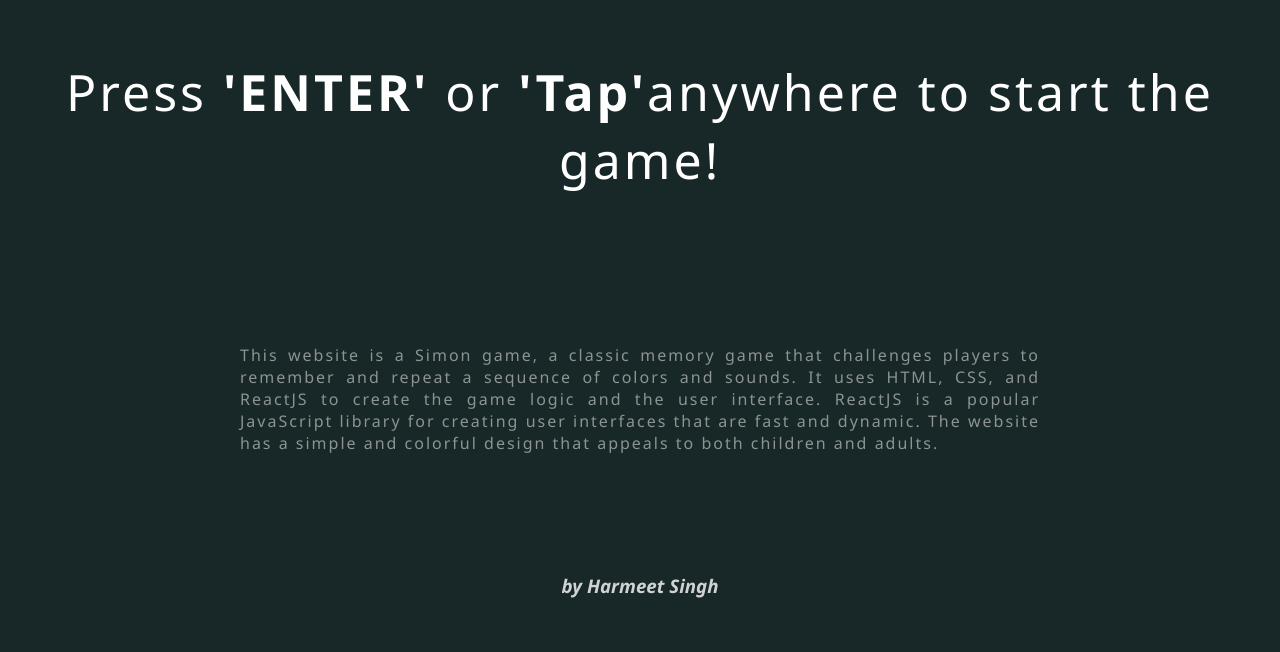
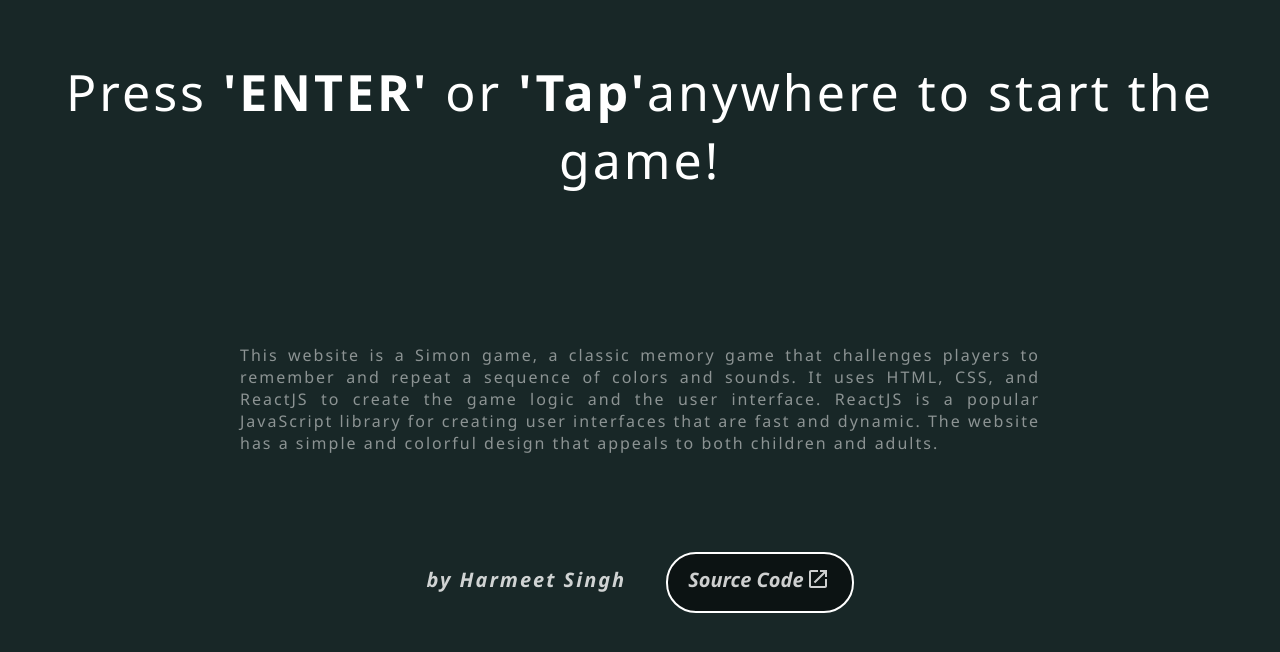
Before and after one commit to harmeet9013/simon-game, a React (Vite) app: page / in a window 1280 px wide. Shown: the top 652 px of the page. Built offline with nearby package versions, Linux system fonts and the light colour scheme.

Commit message:
Few changes.
Removed unnecessary code + Added a new link to Source Code.

```diff
--- a/package.json
+++ b/package.json
@@ -13,10 +13,10 @@
     "preview": "vite preview"
   },
   "dependencies": {
-    "@emotion/react": "^11.11.0",
+    "@emotion/react": "^11.11.1",
     "@emotion/styled": "^11.11.0",
     "@mui/icons-material": "^5.11.16",
-    "@mui/material": "^5.13.4",
+    "@mui/material": "^5.13.5",
     "react": "^18.2.0",
     "react-dom": "^18.2.0"
   },
--- a/src/App.jsx
+++ b/src/App.jsx
@@ -1,6 +1,7 @@
 import { useState } from "react";
 import Heading from "./components/Heading";
 import Grids from "./components/Grids";
+import { OpenInNew } from "@mui/icons-material";
 
 export default function App() {
     const [level, setLevel] = useState(0);
@@ -39,7 +40,16 @@ export default function App() {
                 The website has a simple and colorful design that appeals to
                 both children and adults.
             </p>
-            <h3 className="created-by">by Harmeet Singh</h3>
+            <div className="footer">
+                <p>by Harmeet Singh</p>
+                <a
+                    href="https://github.com/harmeet9013/simon-game/"
+                    target="_blank"
+                >
+                    Source Code
+                    <OpenInNew sx={{ marginY: "-4px", marginX: "2px" }} />
+                </a>
+            </div>
         </div>
     );
 }
--- a/src/index.css
+++ b/src/index.css
@@ -65,11 +65,6 @@ body {
     padding: 50px;
 }
 
-.created-by {
-    color: rgba(255, 255, 255, 0.8);
-    font-style: italic;
-}
-
 .restart-button {
     padding: 20px 30px;
     border-radius: 50px;
@@ -77,9 +72,57 @@ body {
     border: 2px solid rgb(177, 255, 177);
     color: rgb(177, 255, 177);
     font-size: 20px;
+    font-weight: 700;
     box-shadow: 0 0 10px green;
     cursor: pointer;
     margin-top: 40px;
+    transition: all 200ms ease;
+}
+
+.restart-button:hover {
+    color: black;
+    background-color: rgb(177, 255, 177);
+    transform: scale(1.05);
+    box-shadow: 0 0 0;
+}
+
+.footer {
+    display: grid;
+    grid-template-columns: auto auto;
+    gap: 40px;
+    justify-items: center;
+    justify-content: center;
+}
+
+.footer p {
+    color: rgba(255, 255, 255, 0.8);
+    font-style: italic;
+    font-size: 20px;
+    font-weight: 700;
+    letter-spacing: 2px;
+    margin-top: 0;
+    margin-top: 12px;
+}
+
+.footer a {
+    text-decoration: none;
+    background-color: rgba(0, 0, 0, 0.5);
+    color: rgba(255, 255, 255, 0.8);
+    font-weight: 700;
+    font-style: italic;
+    font-size: 20px;
+    margin-top: -2px;
+    border: 2px solid #fff;
+    padding: 12px 20px;
+    border-radius: 30px;
+    transition: all 200ms ease;
+}
+
+.footer a:hover {
+    background-color: white;
+    color: black;
+    /* border: 2px solid black; */
+    transform: scale(1.1);
 }
 
 @keyframes button-animation {
--- a/src/main.jsx
+++ b/src/main.jsx
@@ -4,24 +4,4 @@ import "./index.css";
 
 createRoot(document.getElementById("root")).render(<App />);
 
-export const styles = {
-    box: {
-        display: "grid",
-        width: 200,
-        height: 200,
-        backgroundColor: "",
-        marginBottom: "70px",
-        marginRight: "70px",
-        border: "10px solid black",
-        borderRadius: "50px",
-        transition: "all 30ms ease-out",
-        ":hover": {
-            backgroundColor: "",
-        },
-        ":active": {
-            transform: "scale(0.9)",
-        },
-    },
-};
-
 export const inputs = ["red", "blue", "green", "yellow"];
```
Also changed, not shown: 1 other file (tests, documents, lock files or other folders).
